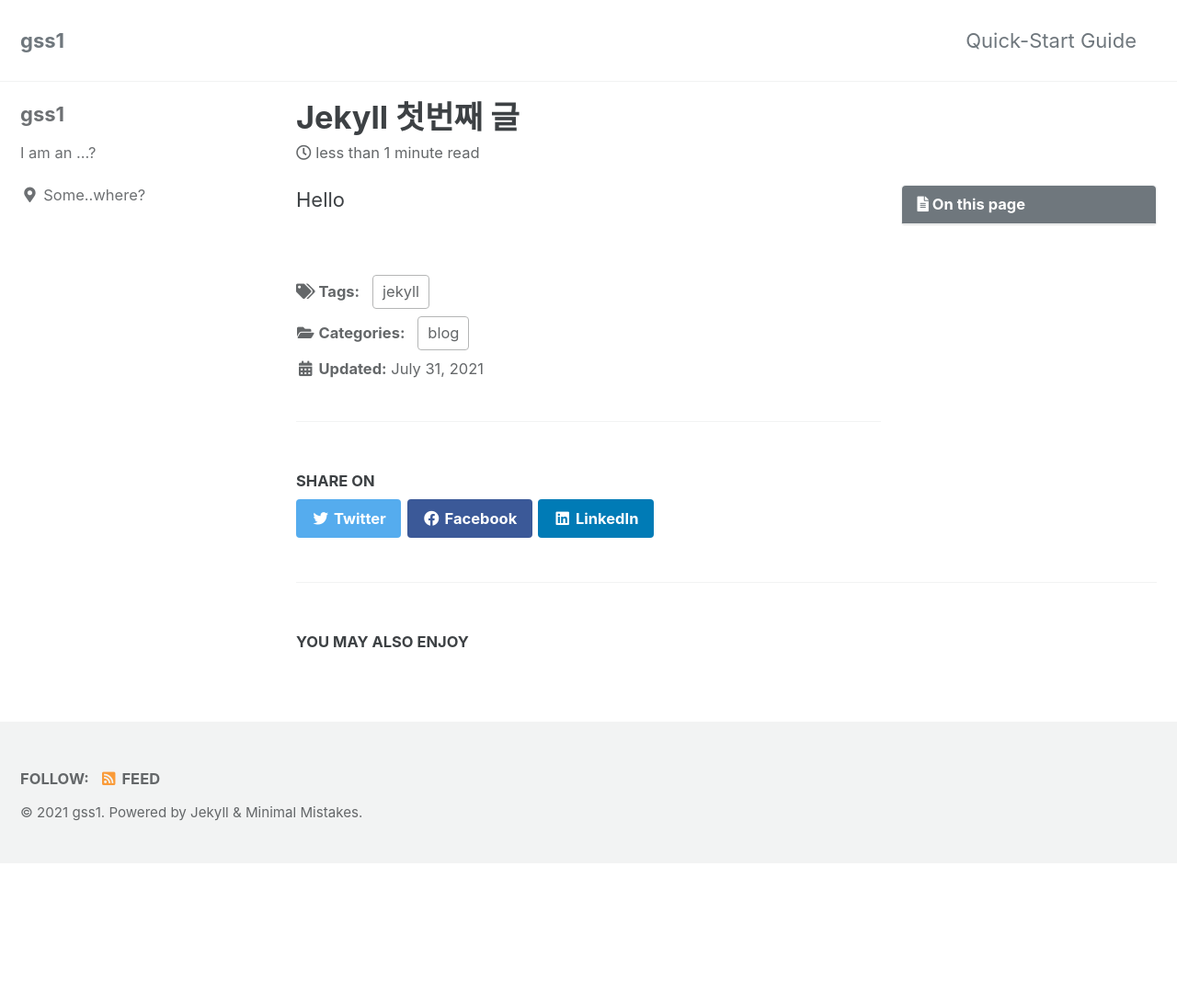
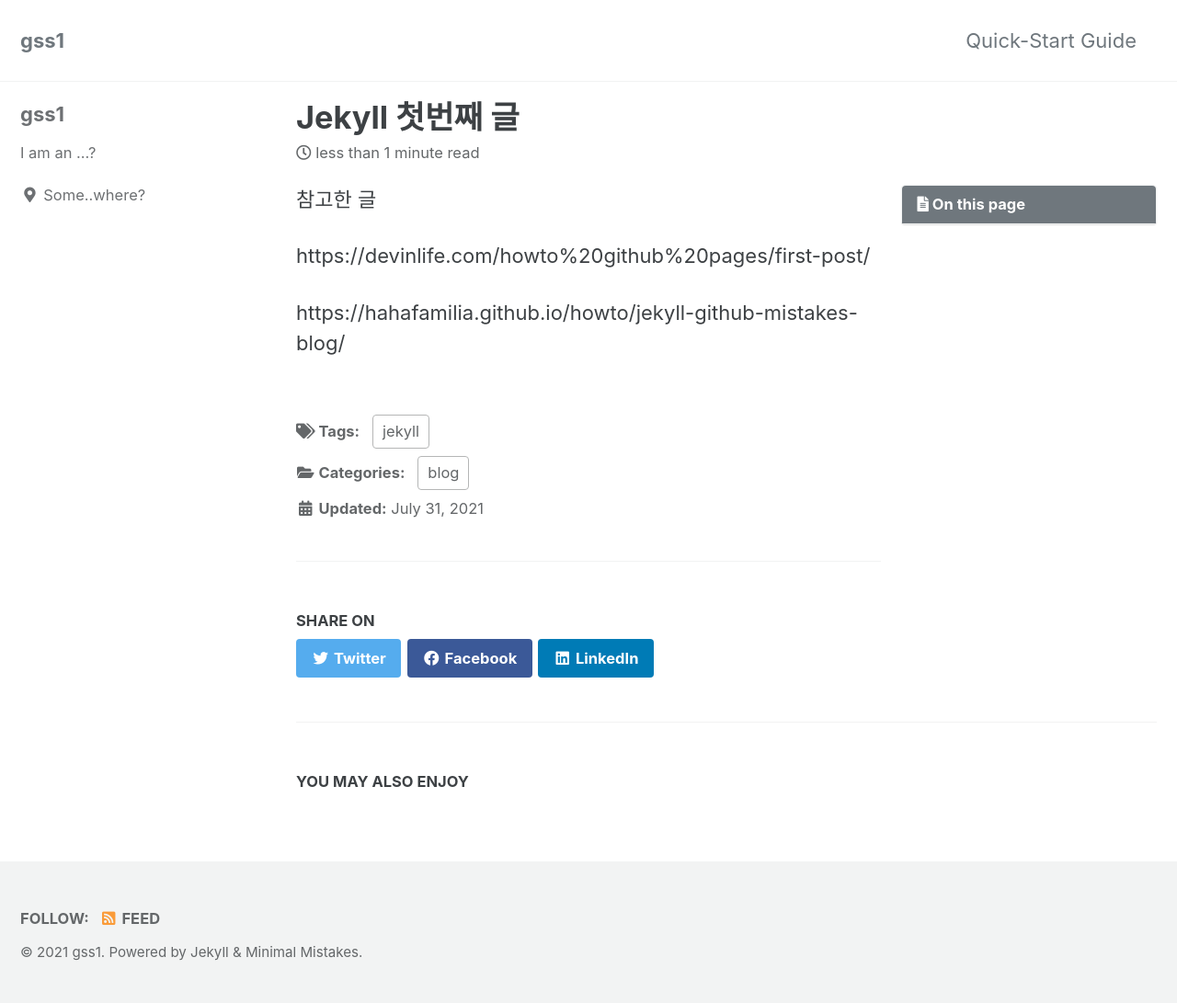
Before and after one commit to kangsangsoo/kangsangsoo.github.io, a Jekyll site: the page built from _posts/2021-07-31-firstpost.md, in a window 1280 px wide. Shown: the whole page at 92% size. Built offline with Jekyll 4.4.1, drawn with Linux system fonts in a browser that asks for light colours; cached includes are drawn as plain includes; before the commit the page ends 939 px from its top, so only the background shows below that.

Commit message:
ㅅㄷㄴㅅ

```diff
--- a/_posts/2021-07-31-firstpost.md
+++ b/_posts/2021-07-31-firstpost.md
@@ -8,4 +8,8 @@ toc_sticky: true
 ---
 
 
-Hello
+참고한 글
+
+https://devinlife.com/howto%20github%20pages/first-post/
+
+https://hahafamilia.github.io/howto/jekyll-github-mistakes-blog/
```
